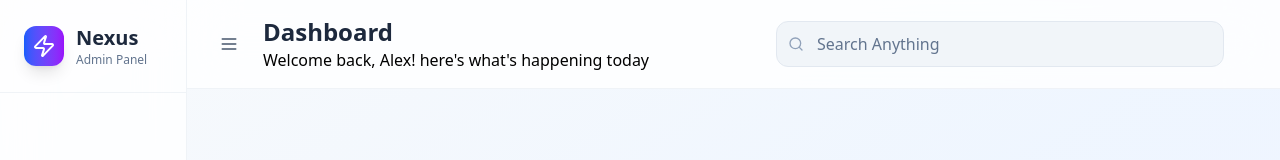
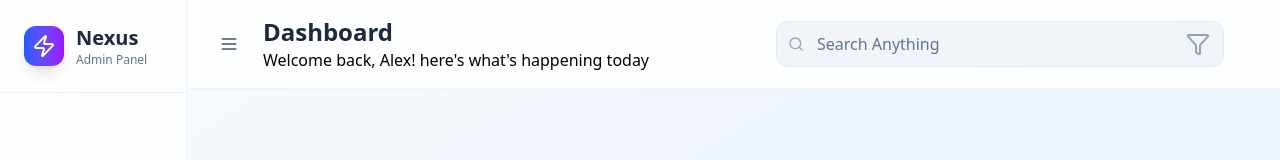
Before and after one commit to abubakar83/admin-dashboard-with-React-JS-and-Tailwind-CSS, a React (Vite) app in the folder vite-project/: page / in a window 1280 px wide. Shown: the top 160 px of the page. Built offline with nearby package versions, Linux system fonts and the light colour scheme.

Commit message:
add filter button in serach box

```diff
--- a/vite-project/src/components/Layout/Header.jsx
+++ b/vite-project/src/components/Layout/Header.jsx
@@ -1,4 +1,4 @@
-import { Menu, Search } from "lucide-react";
+import { Filter, Menu, Search } from "lucide-react";
 
 const Header = () => {
   return (
@@ -25,6 +25,9 @@ const Header = () => {
               placeholder="Search Anything"
               className="w-full pl-10 pr-4 py-2.5 bg-slate-100 dark:bg-slate-800 border border-slate-200  dark:border-slate-700 rounded-xl text-slate-800 dark:text-white placeholder-slate-500 focus:outline-none focus:ring-2 focus:ring-blue-500 focus:border-transparent transition-all"
             />
+            <button className="absolute right-2 top-1/2 transform -translate-y-1/2 p-1.5 text-slate-400 hover:text-slate-600 dark:hover:text-slate-300">
+              <Filter/>
+            </button>
           </div>
         </div>
       </div>
```
